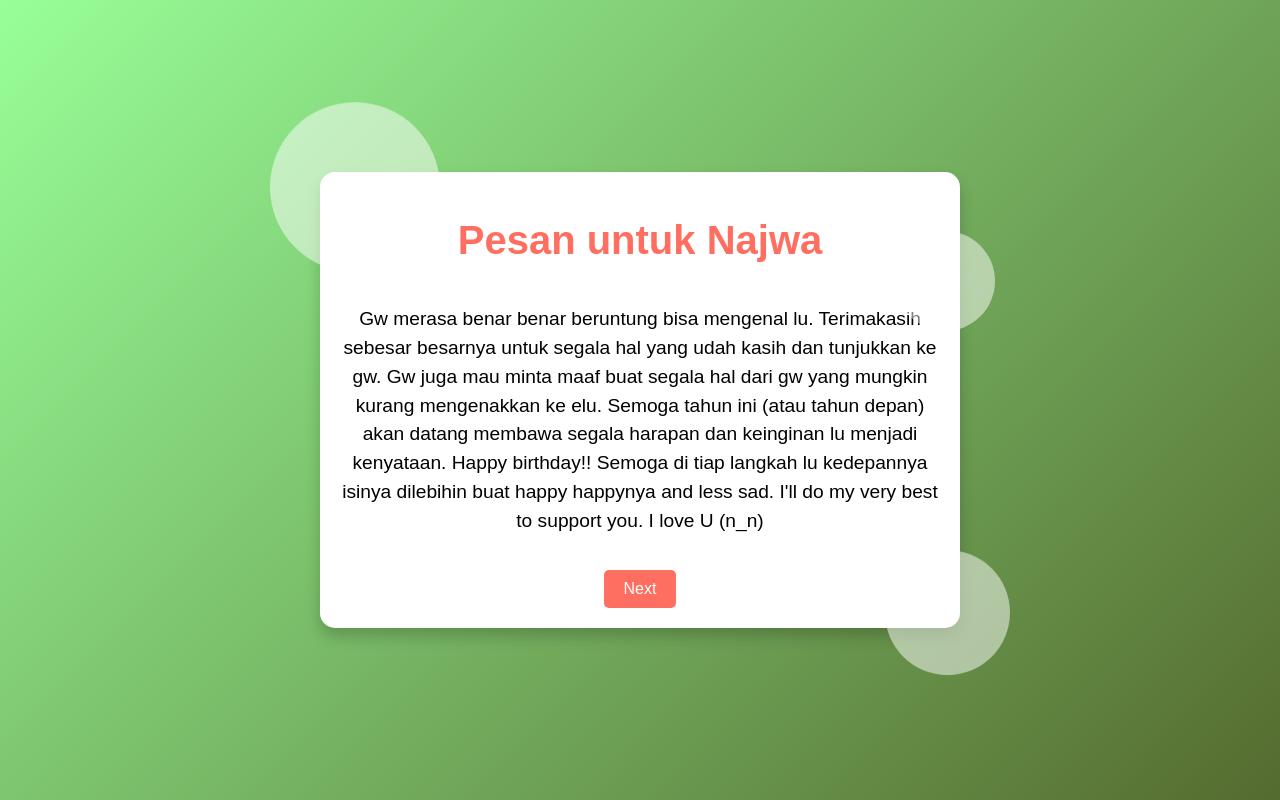
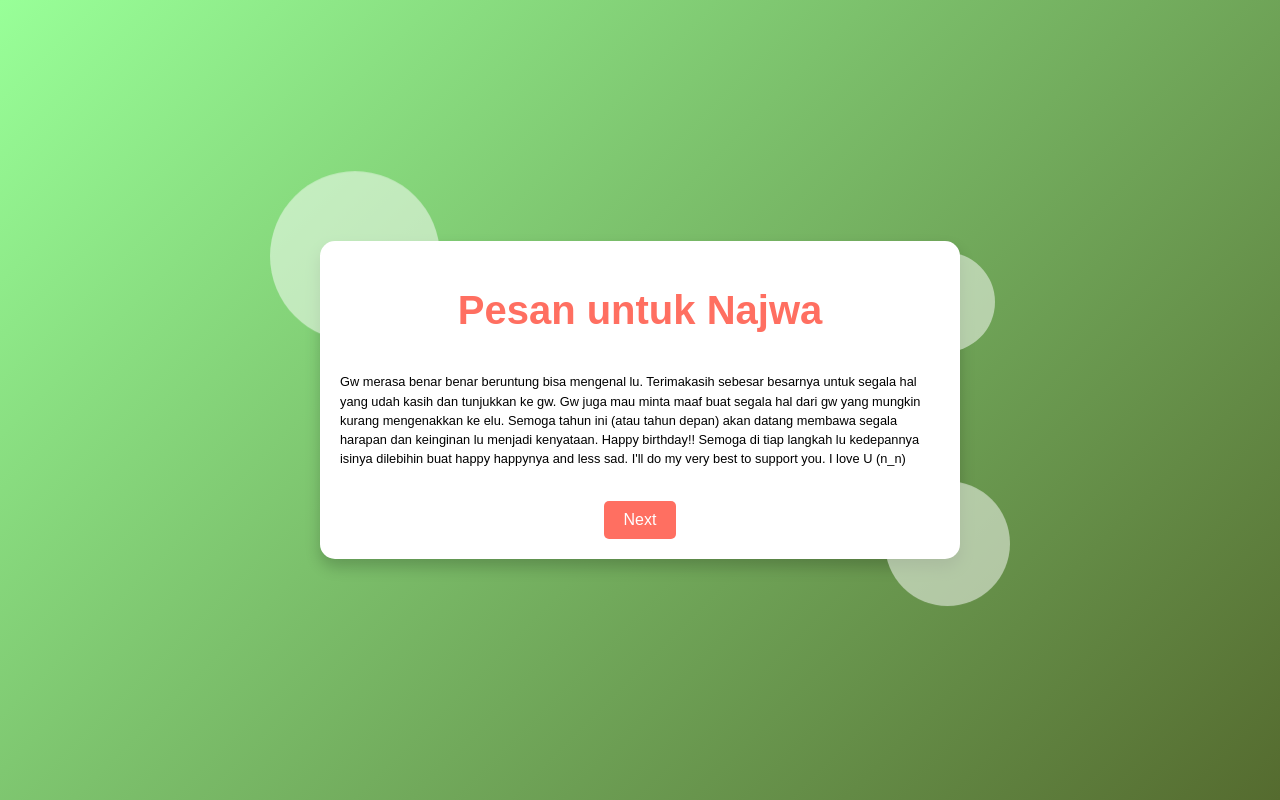
Before and after one commit to Saber12-12/LY, a plain HTML site: page index.html in a window 1280 px wide. Both pictures are taken after a click on the button "Next". Drawn offline with Linux system fonts and the light colour scheme.

Commit message:
Update index.html

```diff
--- a/index.html
+++ b/index.html
@@ -42,9 +42,9 @@
             color: #FF6F61 ;
         }
         p {
-            font-size: 1.2em;
+            font-size: 0.8em;
             line-height: 1.5;
-            margin: 15px 0;
+            text-align: left;
         }
         button {
             background: #ff6f61;
@@ -88,7 +88,7 @@
             animation-delay: 4s;
         }
 	img {
-           max-width: 75%;
+           max-width: 80%;
             height: auto;
 			}
         @keyframes float {
```
